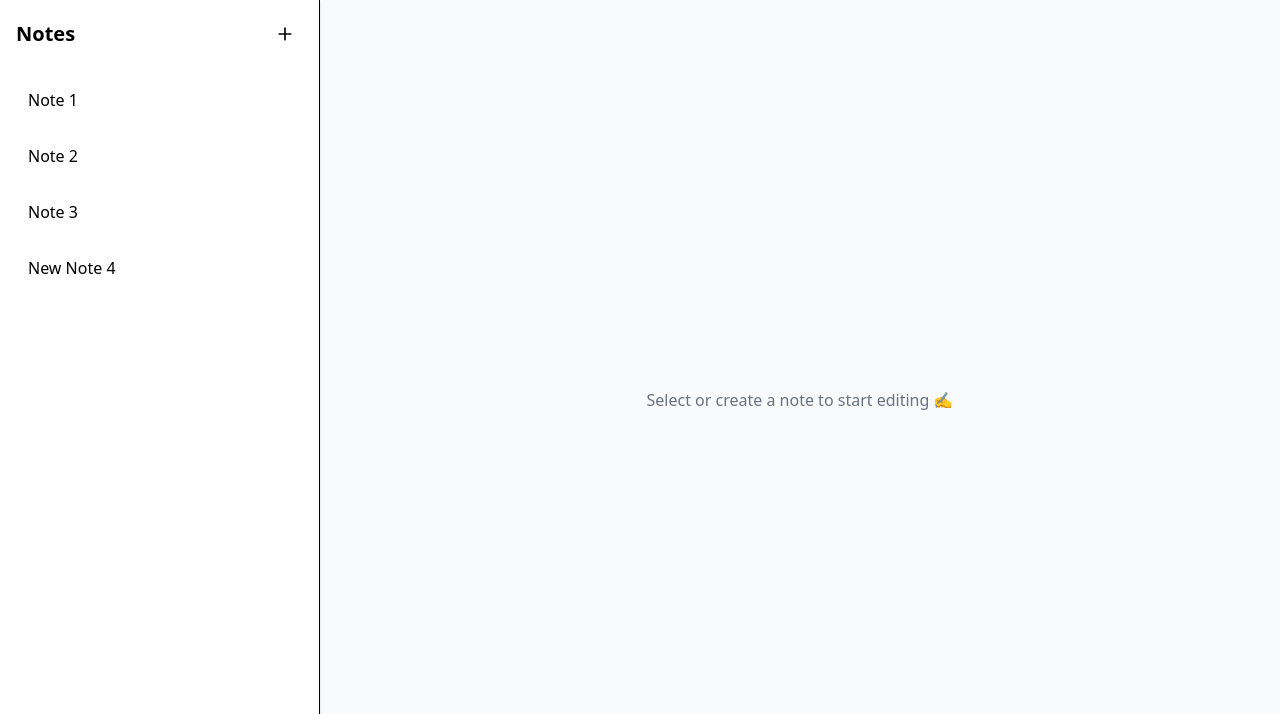
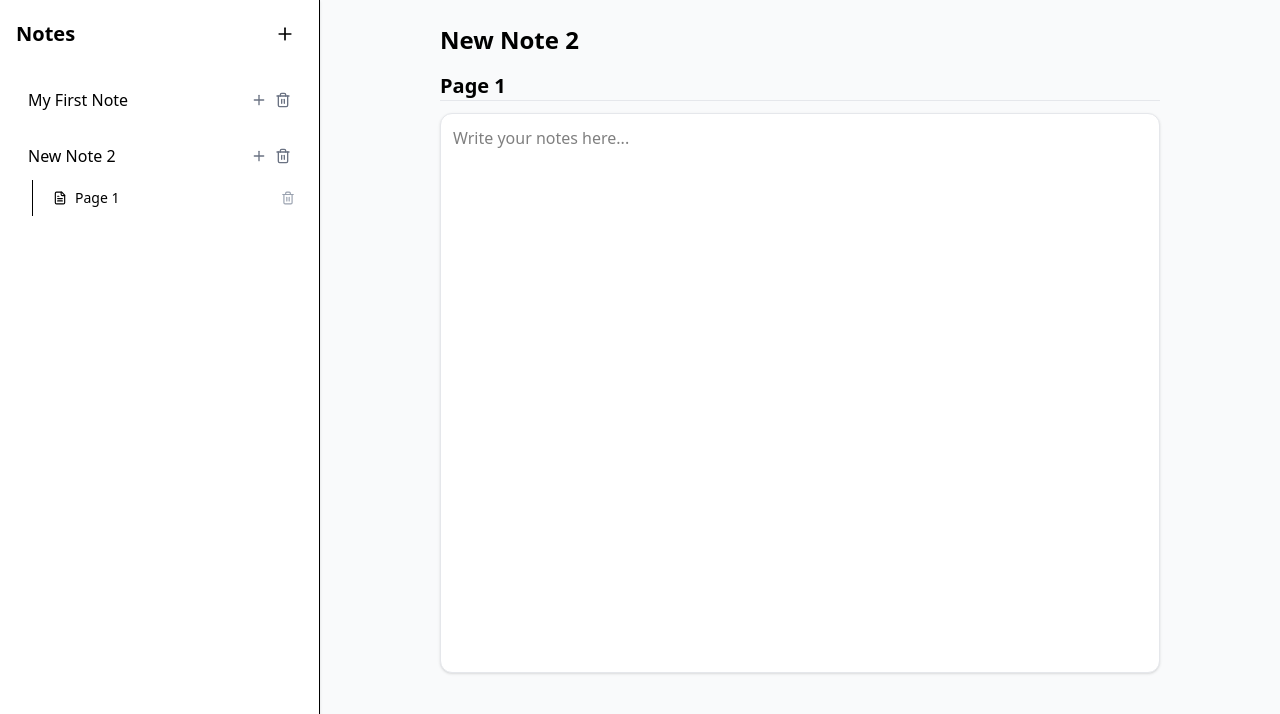
Before and after one commit to nipuna-swivel/note-book, a Next.js app: page / in a window 1280 px wide. Both pictures are taken after a click on the button 285 px from the left and 34 px from the top of the page. Shown: the top 714 px of the page. Built offline with nearby package versions, Linux system fonts and the light colour scheme.

Commit message:
adding pages

```diff
--- /dev/null
+++ b/src/components/molecule/NoteTab.tsx
@@ -0,0 +1,9 @@
+import React from 'react'
+
+function NoteTab() {
+  return (
+    <div>NoteTab</div>
+  )
+}
+
+export default NoteTab
--- a/src/components/organism/MainBar.tsx
+++ b/src/components/organism/MainBar.tsx
@@ -1,42 +1,48 @@
 "use client";
 import React, { useState, useEffect } from "react";
 
-function MainBar({ selectedNote }) {
-  const [note, setNote] = useState(null);
+function MainBar({ selectedNote, selectedPage }) {
+  const [page, setPage] = useState(null);
 
   useEffect(() => {
-    setNote(selectedNote);
-  }, [selectedNote]);
+    setPage(selectedPage);
+  }, [selectedPage]);
 
-  if (!note) {
+  if (!selectedNote)
     return (
       <div className="flex items-center justify-center h-full text-gray-500">
-        Select or create a note to start editing ✍️
+        Select or create a note 📝
       </div>
     );
-  }
+
+  if (!page)
+    return (
+      <div className="flex items-center justify-center h-full text-gray-500">
+        Select or create a page within <strong className="ml-1">{selectedNote.title}</strong>
+      </div>
+    );
 
   const handleChange = (e) => {
-    setNote({ ...note, [e.target.name]: e.target.value });
+    setPage({ ...page, [e.target.name]: e.target.value });
   };
 
   return (
     <div className="p-6 max-w-3xl mx-auto w-full">
+      <h1 className="text-2xl font-bold mb-4">{selectedNote.title}</h1>
       <input
         type="text"
         name="title"
-        value={note.title}
+        value={page.title}
         onChange={handleChange}
-        className="w-full text-2xl font-semibold mb-4 outline-none bg-transparent border-b border-gray-200 focus:border-blue-400 transition"
-        placeholder="Note title..."
+        className="w-full text-xl font-semibold mb-3 outline-none bg-transparent border-b border-gray-200 focus:border-blue-400 transition"
+        placeholder="Page title..."
       />
-
       <textarea
         name="content"
-        value={note.content}
+        value={page.content}
         onChange={handleChange}
         className="w-full h-[70vh] resize-none p-3 bg-white rounded-xl shadow-sm border border-gray-200 focus:ring-2 focus:ring-blue-300 outline-none"
-        placeholder="Start writing your note..."
+        placeholder="Write your notes here..."
       ></textarea>
     </div>
   );
--- a/src/components/organism/SideBar.tsx
+++ b/src/components/organism/SideBar.tsx
@@ -1,29 +1,77 @@
 "use client";
 import React, { useState } from "react";
-import { Plus, Menu, Trash2 } from "lucide-react";
+import { Plus, Menu, Trash2, FileText } from "lucide-react";
 
-function SideBar() {
+function SideBar({ setSelectedNote, setSelectedPage }) {
   const [isOpen, setIsOpen] = useState(false);
   const [notes, setNotes] = useState([
-    { id: 1, title: "Note 1" },
-    { id: 2, title: "Note 2" },
-    { id: 3, title: "Note 3" },
+    {
+      id: 1,
+      title: "My First Note",
+      pages: [
+        { id: 1, title: "Page 1", content: "Welcome to your first note!" },
+      ],
+    },
   ]);
 
+  const [expandedNoteId, setExpandedNoteId] = useState(null);
 
   const handleAddNote = () => {
-    const newNote = { id: Date.now(), title: `New Note ${notes.length + 1}` };
+    const newNote = {
+      id: Date.now(),
+      title: `New Note ${notes.length + 1}`,
+      pages: [{ id: 1, title: "Page 1", content: "" }],
+    };
     setNotes([...notes, newNote]);
+    setExpandedNoteId(newNote.id);
+    setSelectedNote(newNote);
+    setSelectedPage(newNote.pages[0]);
   };
 
+  const handleAddPage = (noteId) => {
+    setNotes((prev) =>
+      prev.map((note) =>
+        note.id === noteId
+          ? {
+              ...note,
+              pages: [
+                ...note.pages,
+                {
+                  id: Date.now(),
+                  title: `Page ${note.pages.length + 1}`,
+                  content: "",
+                },
+              ],
+            }
+          : note
+      )
+    );
+  };
 
-  const handleDeleteNote = (id:any) => {
+  const handleDeleteNote = (id) => {
     setNotes(notes.filter((note) => note.id !== id));
+    setSelectedNote(null);
+    setSelectedPage(null);
+  };
+
+  const handleDeletePage = (noteId, pageId) => {
+    setNotes((prev) =>
+      prev.map((note) =>
+        note.id === noteId
+          ? { ...note, pages: note.pages.filter((p) => p.id !== pageId) }
+          : note
+      )
+    );
+    setSelectedPage(null);
+  };
+
+  const toggleExpandNote = (id) => {
+    setExpandedNoteId(expandedNoteId === id ? null : id);
   };
 
   return (
     <>
-
+      {/* Mobile header */}
       <div className="md:hidden flex justify-between items-center p-4 border-b bg-white sticky top-0 z-20">
         <div className="text-lg font-semibold">Notes</div>
         <button onClick={() => setIsOpen(!isOpen)}>
@@ -31,13 +79,14 @@ function SideBar() {
         </button>
       </div>
 
-
+      {/* Sidebar */}
       <div
         className={`fixed md:static top-0 left-0 h-full md:h-screen bg-white border-r shadow-sm transform
         transition-transform duration-300 ease-in-out
-        ${isOpen ? "translate-x-0" : "-translate-x-full"} md:translate-x-0 w-3/4 sm:w-2/5 md:w-1/4 p-4 z-30`}
+        ${
+          isOpen ? "translate-x-0" : "-translate-x-full"
+        } md:translate-x-0 w-3/4 sm:w-2/5 md:w-1/4 p-4 z-30`}
       >
-
         <div className="flex justify-between items-center mb-6">
           <h2 className="text-xl font-semibold">Notes</h2>
           <button
@@ -48,31 +97,74 @@ function SideBar() {
           </button>
         </div>
 
-
         <div className="space-y-2 overflow-y-auto h-[80vh]">
-          {notes.length === 0 ? (
-            <p className="text-gray-500 text-sm text-center mt-4">No notes yet</p>
-          ) : (
-            notes.map((note) => (
+          {notes.map((note) => (
+            <div key={note.id}>
+              {/* Note Header */}
               <div
-                key={note.id}
-                className="flex justify-between items-center p-3 rounded-lg hover:bg-gray-100 cursor-pointer group"
+                onClick={() => {
+                  toggleExpandNote(note.id);
+                  setSelectedNote(note);
+                }}
+                className="flex justify-between items-center p-3 rounded-lg hover:bg-gray-100 cursor-pointer"
               >
-                <div className="truncate">{note.title}</div>
+                <span className="font-medium truncate">{note.title}</span>
+                <div className="flex items-center gap-2">
                   <button
-                  onClick={() => handleDeleteNote(note.id)}
-                  className="p-1 rounded-full text-gray-500 hover:text-red-600 opacity-0 group-hover:opacity-100 transition"
+                    onClick={(e) => {
+                      e.stopPropagation();
+                      handleAddPage(note.id);
+                    }}
+                    className="text-gray-500 hover:text-blue-600"
+                    title="Add page"
+                  >
+                    <Plus size={16} />
+                  </button>
+                  <button
+                    onClick={(e) => {
+                      e.stopPropagation();
+                      handleDeleteNote(note.id);
+                    }}
+                    className="text-gray-500 hover:text-red-600"
                     title="Delete note"
                   >
                     <Trash2 size={16} />
                   </button>
                 </div>
-            ))
+              </div>
+
+              {/* Pages list */}
+              {expandedNoteId === note.id && (
+                <div className="ml-4 space-y-1 border-l pl-3">
+                  {note.pages.map((page) => (
+                    <div
+                      key={page.id}
+                      onClick={() => setSelectedPage(page)}
+                      className="flex justify-between items-center p-2 rounded-md hover:bg-gray-50 cursor-pointer"
+                    >
+                      <div className="flex items-center gap-2">
+                        <FileText size={14} />
+                        <span className="text-sm truncate">{page.title}</span>
+                      </div>
+                      <button
+                        onClick={(e) => {
+                          e.stopPropagation();
+                          handleDeletePage(note.id, page.id);
+                        }}
+                        className="text-gray-400 hover:text-red-500"
+                      >
+                        <Trash2 size={14} />
+                      </button>
+                    </div>
+                  ))}
+                </div>
               )}
+            </div>
+          ))}
         </div>
       </div>
 
-
+      {/* Overlay for mobile */}
       {isOpen && (
         <div
           className="fixed inset-0 bg-black bg-opacity-40 z-10 md:hidden"
--- /dev/null
+++ b/src/components/template/Login.tsx
@@ -0,0 +1,9 @@
+import React from 'react'
+
+function Login() {
+  return (
+    <div>Login</div>
+  )
+}
+
+export default Login
--- a/src/components/template/NoteBook.tsx
+++ b/src/components/template/NoteBook.tsx
@@ -4,13 +4,16 @@ import SideBar from "../organism/SideBar";
 import MainBar from "../organism/MainBar";
 
 function NoteBook() {
-  const [selectedNote, setSelectedNote] = useState(null);
-  return (
+    const [selectedNote, setSelectedNote] = useState(null);
+  const [selectedPage, setSelectedPage] = useState(null);
+   return (
     <div className="flex flex-col md:flex-row h-screen bg-gray-50">
-      <SideBar setSelectedNote={setSelectedNote} />
-
+      <SideBar
+        setSelectedNote={setSelectedNote}
+        setSelectedPage={setSelectedPage}
+      />
       <div className="flex-1 overflow-y-auto">
-        <MainBar selectedNote={selectedNote} />
+        <MainBar selectedNote={selectedNote} selectedPage={selectedPage} />
       </div>
     </div>
   );
--- /dev/null
+++ b/src/components/template/SignIn.jsx
@@ -0,0 +1,9 @@
+import React from 'react'
+
+function SignIn() {
+  return (
+    <div>SignIn</div>
+  )
+}
+
+export default SignIn
```
Lines whose indentation alone changed are shown as unchanged.
